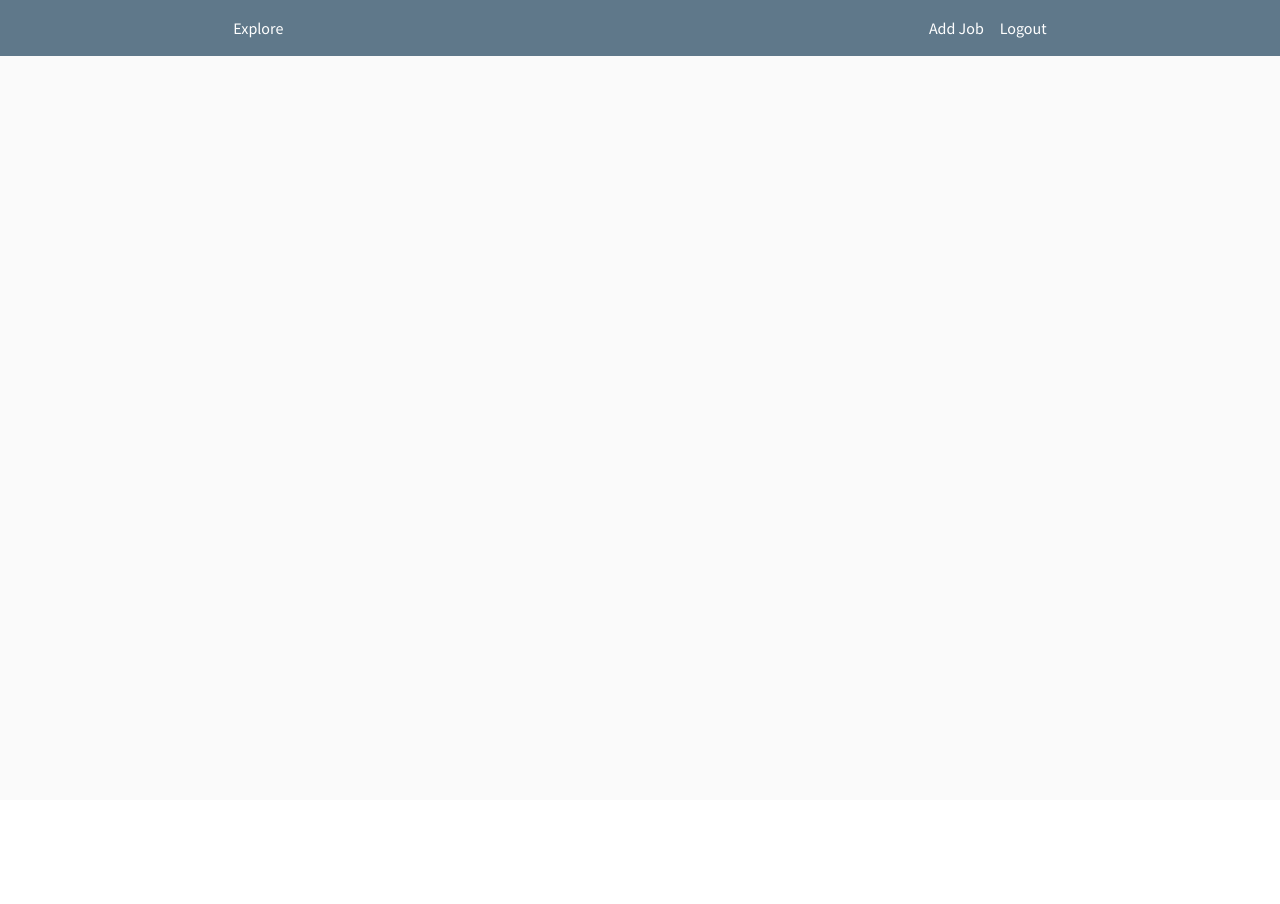
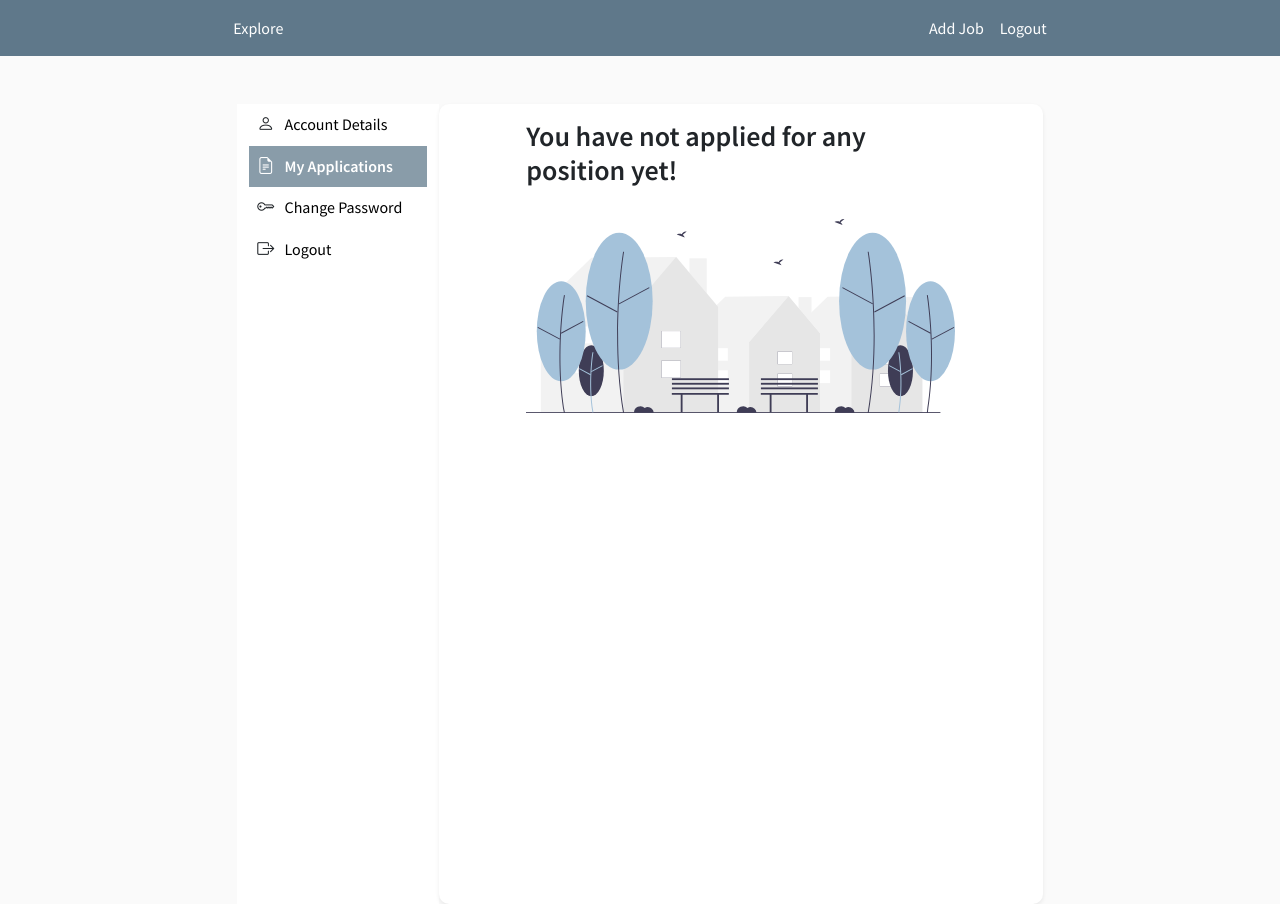
Before and after one commit to Yash4900/NLP-based-Hiring-System, a Flask app: page /applications/1 in a window 1280 px wide. Before the commit the page ends 56 px from the top, so only its background shows below. Run offline with Flask 2, Linux system fonts and the light colour scheme; a user stored in the database is signed in; data comes from the database, SQL or seed files in the repository; both versions use the stored data as it was after the commit; parts of the project's set-up code (start-up, migrations or seed data) failed here and were passed over; some libraries are stand-ins or nearby versions.

Commit message:
change password, my applications

```diff
--- a/app.py
+++ b/app.py
@@ -3,7 +3,7 @@ import time
 import datetime
 from PIL import Image
 from flask import Flask, url_for, render_template, flash, redirect, request
-from forms import RegisterForm, LoginForm, AddJobForm, UpdateProfileForm
+from forms import RegisterForm, LoginForm, AddJobForm, UpdateProfileForm, ChangePasswordForm
 from flask_sqlalchemy import SQLAlchemy
 from flask_bcrypt import Bcrypt
 from flask_login import LoginManager, UserMixin, login_user, logout_user, current_user, login_required
@@ -72,8 +72,14 @@ class Job(db.Model):
 @app.route('/')
 @app.route('/explore')
 def explore():
-	jobs = Job.query.all()
-	return render_template('explore.html', title='Explore', jobs=jobs)
+	keyword = request.args.get('query')
+	if keyword != None and keyword != '':
+		jobs = Job.query.filter(Job.role.contains(keyword))
+		num_jobs = jobs.count()
+	else:
+		jobs = Job.query.all()
+		num_jobs = len(jobs)
+	return render_template('explore.html', title='Explore', jobs = jobs, num_jobs = num_jobs)
 
 
 @app.route('/register', methods = ['GET', 'POST'])
@@ -185,7 +191,8 @@ def account():
 @login_required
 def applications(user_id):
 	jobs = current_user.applied_at
-	return render_template('explore.html', title='My Applications', jobs=jobs)
+	num_applications = len(jobs)
+	return render_template('my-applications.html', title='My Applications', jobs=jobs, num_applications = num_applications)
 
 @app.route('/position/<int:job_id>')
 def position(job_id):
@@ -206,7 +213,7 @@ def cosine_similarity(x, y):
 def applicants(job_id):
 	job = Job.query.get(job_id)
 	applicants = job.applicants
-
+	total_applicants = len(applicants)
 	applicants_list = []
 	for index, applicant in enumerate(applicants):
 		user_job_row = db.session.query(user_job).filter_by(user_id = applicant.id, job_id = job_id).first()
@@ -215,15 +222,15 @@ def applicants(job_id):
 			'name': applicant.full_name,
 			'age': applicant.age,
 			'email': applicant.email,
+			'phone': applicant.phone,
 			'profile_picture': applicant.profile_picture,
 			'resume': applicant.resume,
 			'strength': user_job_row.match,
 			'status': user_job_row.status
 		}
-		print(dictionary['strength'])
 		applicants_list.append(dictionary)
 
-	return render_template('applicants.html', applicants = applicants_list, job = job)
+	return render_template('applicants.html', applicants = applicants_list, job = job, total_applicants	 = total_applicants)
 
 @app.route('/shortlist/<int:job_id>', methods = ['POST'])
 def shortlist(job_id):
@@ -290,6 +297,19 @@ def apply(job_id):
 	flash(f'You have successfully applied for {job.role} position!', 'success')
 	return redirect(url_for('explore'))
 
+@app.route('/change-password', methods = ['GET', 'POST'])
+@login_required
+def change_password():
+	form = ChangePasswordForm()
+	if form.validate_on_submit():
+		if bcrypt.check_password_hash(current_user.password, form.old_password.data):
+			hashed_password = bcrypt.generate_password_hash(form.new_password.data).decode('utf-8')
+			current_user.password = hashed_password
+			db.session.commit()
+			flash('Password was updated successfully!', 'success')
+		else:
+			flash('Incorrect old password!', 'danger')
+	return render_template('change-password.html', title = 'Change Password', form = form)
 
 if (__name__ == '__main__'):
 	app.run(debug = True)
--- a/forms.py
+++ b/forms.py
@@ -71,3 +71,9 @@ class AddJobForm(FlaskForm):
     salary = StringField('Salary', validators=[DataRequired()])
     deadline = DateField('Deadline', format='%Y-%m-%d')
     submit = SubmitField('Submit')
+
+class ChangePasswordForm(FlaskForm):
+    old_password = PasswordField('Old Password', validators=[DataRequired()])
+    new_password = PasswordField('New Password', validators=[DataRequired(), Length(min = 6)])
+    confirm_password = PasswordField('Confirm Password', validators=[DataRequired(), EqualTo('new_password')])
+    change_password = SubmitField('Change Password')
--- a/static/main.css
+++ b/static/main.css
@@ -105,7 +105,9 @@ body {
 
 .job-role {
 	text-decoration: none;
-	color: #151515;
+	color: #101010;
+	font-weight: 600;
+	font-size: 20px;
 }
 
 .progress-bar {
@@ -122,12 +124,46 @@ body {
 	border-left: 1px solid #eeeeee;
 }
 
-.status, .image {
+.status, .image, .empty, .applicant-profile-pic {
 	display: flex;
 	flex-direction: column;
 	justify-content: center;
+	align-items: center;
 }
 
 .w-500 {
 	font-weight: 500;
 }
+
+.menu {
+	font-size: 17px;
+	height: 100vh;
+	background-color: #ffffff;
+}
+
+a {
+	text-decoration: none;
+	font-size: 16px;
+}
+
+.link-active {
+	color: #ffffff;
+	font-weight: 600;
+}
+
+.link-inactive {
+	color: #000000;
+}
+
+.menu-item:hover {
+	cursor: pointer;
+}
+
+.menu-item-active {
+	background-color: #5f788abb;
+	color: #ffffff;
+}
+
+.sec-text {
+	color: #616161;
+}
--- a/templates/explore.html
+++ b/templates/explore.html
@@ -1,14 +1,32 @@
 {% extends 'layout.html' %}
 {% block content %}
-<div class="container col-md-6 mt-5">
+<div class="container col-md-6 mt-2">
+	<form action="" method="GET">
+		<div class="row my-3">
+			<div class="col-md-10">
+				<input type="text" name="query" class="form-control" placeholder="Search by title, keyword, location">
+			</div>
+			<div class="col-md-2">
+				<input class="btn button-style" type="submit" name="submit" value=" Search ">
+			</div>
+		</div>
+	</form>
+	{% if num_jobs == 0 %}
+		<div class="container col-md-10 empty">
+			<h5><b>No Results Found!</b></h5>
+		</div>
+	{% else %}
 		{% for job in jobs %}
 			<div class="job-card p-3 shadow-sm">
-			<h4><b><a class="job-role" href="#">{{ job.role }}</a><b></h4>
+				<h4><b><a class="job-role" href="{{ url_for('position', job_id = job.id) }}">{{ job.role }}</a><b></h4>
 				<p class="desc">{{ job.job_desc }}</p>
 				<div class="bottom">
 					<div>
 						<span><b>Deadline: </b></span>
 						<span id="date">{{ job.deadline.strftime('%Y-%m-%d') }}</span>
+						&nbsp; &nbsp;
+						<span><b>Salary: </b></span>
+						<span id="date">{{ job.salary }}</span>
 					</div>
 					<div>
 						<a class="view-details" href="{{ url_for('position', job_id = job.id) }}">View Details</a>
@@ -16,5 +34,6 @@
 				</div>
 			</div>
 		{% endfor %}
+	{% endif %}
 </div>
 {% endblock content %}
--- a/templates/job-details.html
+++ b/templates/job-details.html
@@ -2,7 +2,7 @@
 {% block content %}
 <div class="container col-md-8 mt-3">
 	<div class="row">
-		<div class="col-md-8 p-3 bg-white">
+		<div class="col-md-8 p-3 bg-white shadow-sm">
 			<h4><b>{{ job.role }}</b></h4>
 			<br/>
 			<h5><b>Job Description</b></h5>
--- a/templates/layout.html
+++ b/templates/layout.html
@@ -4,10 +4,9 @@
 	<meta charset="utf-8">
 	<meta name="viewport" content="width=device-width, initial-scale=1">
 
-	<!-- Font-Awesome -->
-	<link rel="stylesheet" type="text/css" href="https://cdnjs.cloudflare.com/ajax/libs/font-awesome/6.1.1/css/all.min.css">
 	<!-- Bootstrap CSS -->
     <link href="https://cdn.jsdelivr.net/npm/bootstrap@5.1.3/dist/css/bootstrap.min.css" rel="stylesheet" integrity="sha384-1BmE4kWBq78iYhFldvKuhfTAU6auU8tT94WrHftjDbrCEXSU1oBoqyl2QvZ6jIW3" crossorigin="anonymous">
+    <link rel="stylesheet" href="https://cdn.jsdelivr.net/npm/bootstrap-icons@1.8.0/font/bootstrap-icons.css" integrity="sha384-ejwKkLla8gPP8t2u0eQyL0Q/4ItcnyveF505U0NIobD/SMsNyXrLti6CWaD0L52l" crossorigin="anonymous">
 
     <link rel="stylesheet" type="text/css" href="{{ url_for('static', filename='main.css') }}">
 
@@ -30,11 +29,6 @@
 	        <li class="nav-item">
 	          <a class="nav-link" aria-current="page" href="{{ url_for('explore') }}">Explore</a>
 	        </li>
-	        {% if current_user.is_admin == False %}
-	   			<li class="nav-item">
-		          <a class="nav-link" href="{{ url_for('applications', user_id = current_user.id) }}">My Applications</a>
-		        </li>
-		    {% endif %}
 	        <!-- <li class="nav-item">
 	          <a class="nav-link" href="#">Features</a>
 	        </li>
@@ -69,7 +63,7 @@
 	  </div>
 	</nav>
 
-	<div class="container col-md-6 mt-3">
+	<div class="container col-md-8 mt-3">
 	<!-- Flash Message -->
 	{% with messages = get_flashed_messages(with_categories = true) %}
 		{% if messages %}
--- /dev/null
+++ b/templates/my-applications.html
@@ -0,0 +1,47 @@
+{% extends 'layout.html' %}
+{% block content %}
+<div class="container col-md-8 offset-md-2 mt-5 row">
+	<div class="col-md-3 menu">
+		<div class="menu-item p-2">
+			<i class="bi bi-person"></i> &nbsp; <a class="link-inactive" href="{{ url_for('account') }}">Account Details</a>
+		</div>
+		<div class="menu-item p-2 menu-item-active">
+			<i class="bi bi-file-earmark-text"></i> &nbsp; <a class="link-active" href="{{ url_for('applications', user_id = current_user.id) }}">My Applications</a>
+		</div>
+		<div class="menu-item p-2">
+			<i class="bi bi-key"></i> &nbsp; <a class="link-inactive" href="{{ url_for('change_password') }}">Change Password</a>
+		</div>
+		<div class="menu-item p-2">
+			<i class="bi bi-box-arrow-right"></i> &nbsp; <a class="link-inactive" href="{{ url_for('logout') }}">Logout</a>
+		</div>
+	</div>
+	<div class="col-md-9 form-content shadow-sm p-3">
+		{% if num_applications == 0 %}
+			<div class="container col-md-10 empty">
+				<h3><b>You have not applied for any position yet!</b></h3>
+				<br/>
+				<img src="{{ url_for('static', filename='images/empty.svg') }}" width="100%">
+			</div>
+		{% else %}
+			{% for job in jobs %}
+			<div class="job-card p-3">
+				<h4><b><a class="job-role" href="{{ url_for('position', job_id = job.id) }}">{{ job.role }}</a><b></h4>
+				<div class="bottom">
+					<div>
+						<span><b>Deadline: </b></span>
+						<span id="date">{{ job.deadline.strftime('%Y-%m-%d') }}</span>
+						&nbsp; &nbsp;
+						<span><b>Salary: </b></span>
+						<span id="date">{{ job.salary }}</span>
+					</div>
+					<div>
+						<a class="view-details" href="{{ url_for('position', job_id = job.id) }}">View Details</a>
+					</div>
+				</div>
+			</div>
+			<div class="divider"></div>
+			{% endfor %}
+		{% endif %}
+	</div>
+</div>
+{% endblock content %}
```
Also changed, not shown: templates/account.html (+20 -6 lines), templates/applicants.html (+29 -13 lines), templates/change-password.html (added, +48 -0 lines), app.db, static/images/empty.svg (added). Lines whose indentation alone changed are shown as unchanged.
